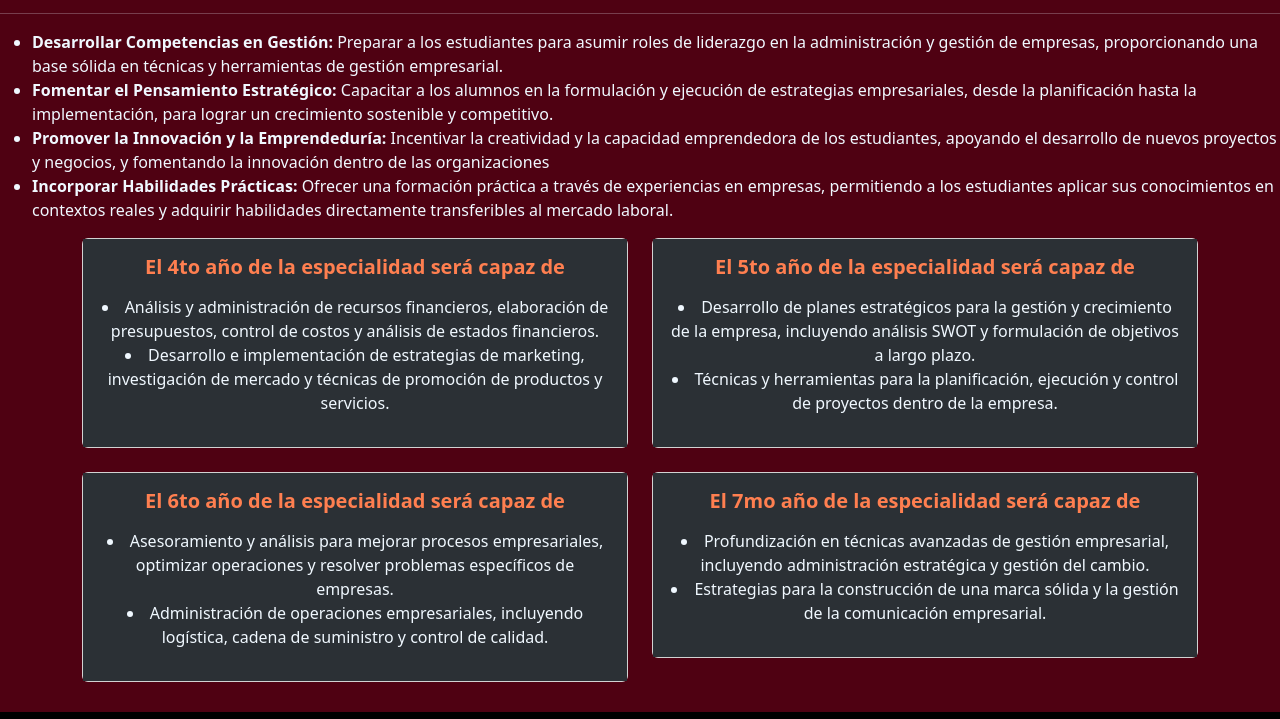
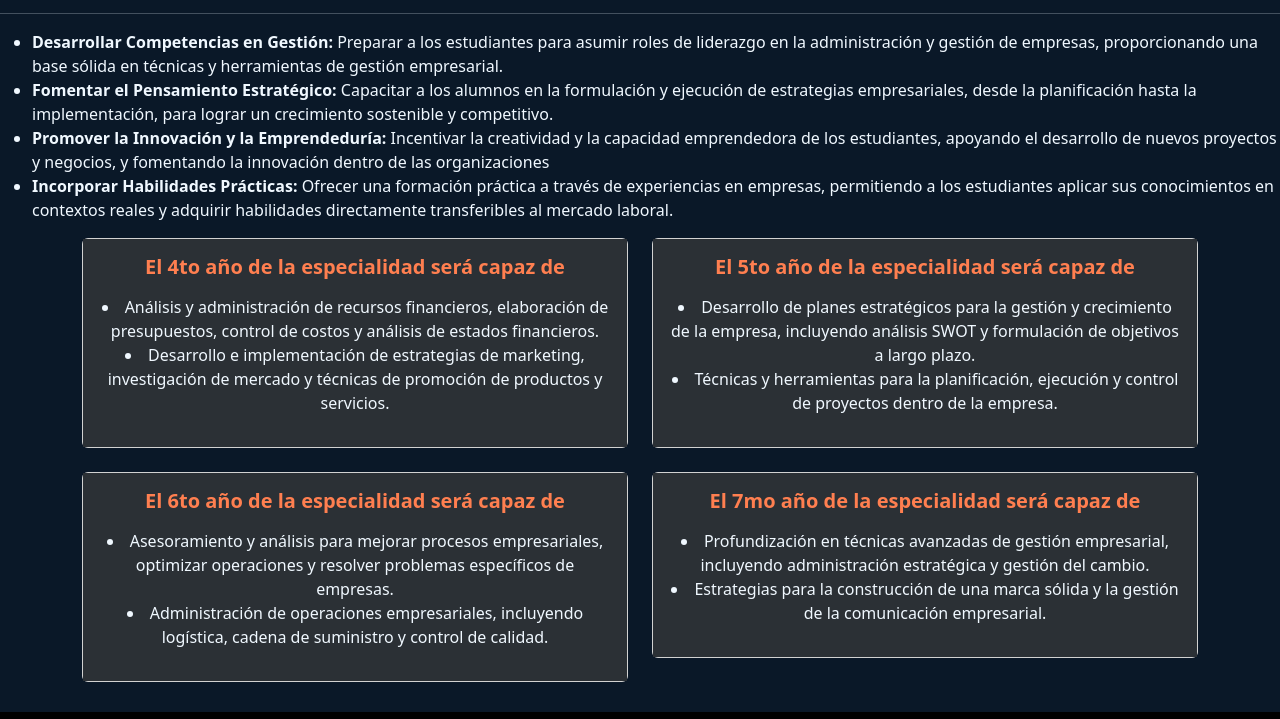
Before and after one commit to thiaguitosprogramador/Web-site, a plain HTML site: page Empresarial/index.html in a window 1280 px wide. Shown: the part 240-959 px from the top of the page. Drawn offline with nearby package versions, Linux system fonts and the light colour scheme.

Commit message:
Update style.css

```diff
--- a/Empresarial/style/style.css
+++ b/Empresarial/style/style.css
@@ -3,7 +3,7 @@
 }
 
 body {
-    background-color: #4F0112;
+    background-color: #0A1828;
     color: aliceblue;
 }
 #introduccion{
```
